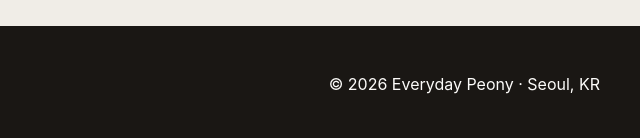
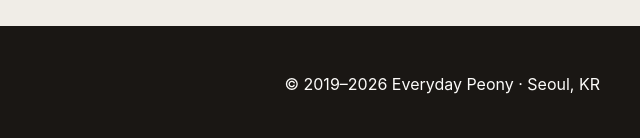
Before and after one commit to thePeony/peonyhome, a website: page index.html in a window 1280 px wide. Shown: the part 4137-4275 px from the top of the page, 640-1280 px from the left. Drawn offline with Linux system fonts and the light colour scheme.

Commit message:
Update footer copyright year to 2019–2026

```diff
--- a/index.html
+++ b/index.html
@@ -246,7 +246,7 @@
           <strong>매일피오니</strong>
           <span>Everyday Peony · Seoul</span>
         </p>
-        <p>© 2026 Everyday Peony · Seoul, KR</p>
+        <p>© 2019–2026 Everyday Peony · Seoul, KR</p>
       </div>
     </footer>
 
```
